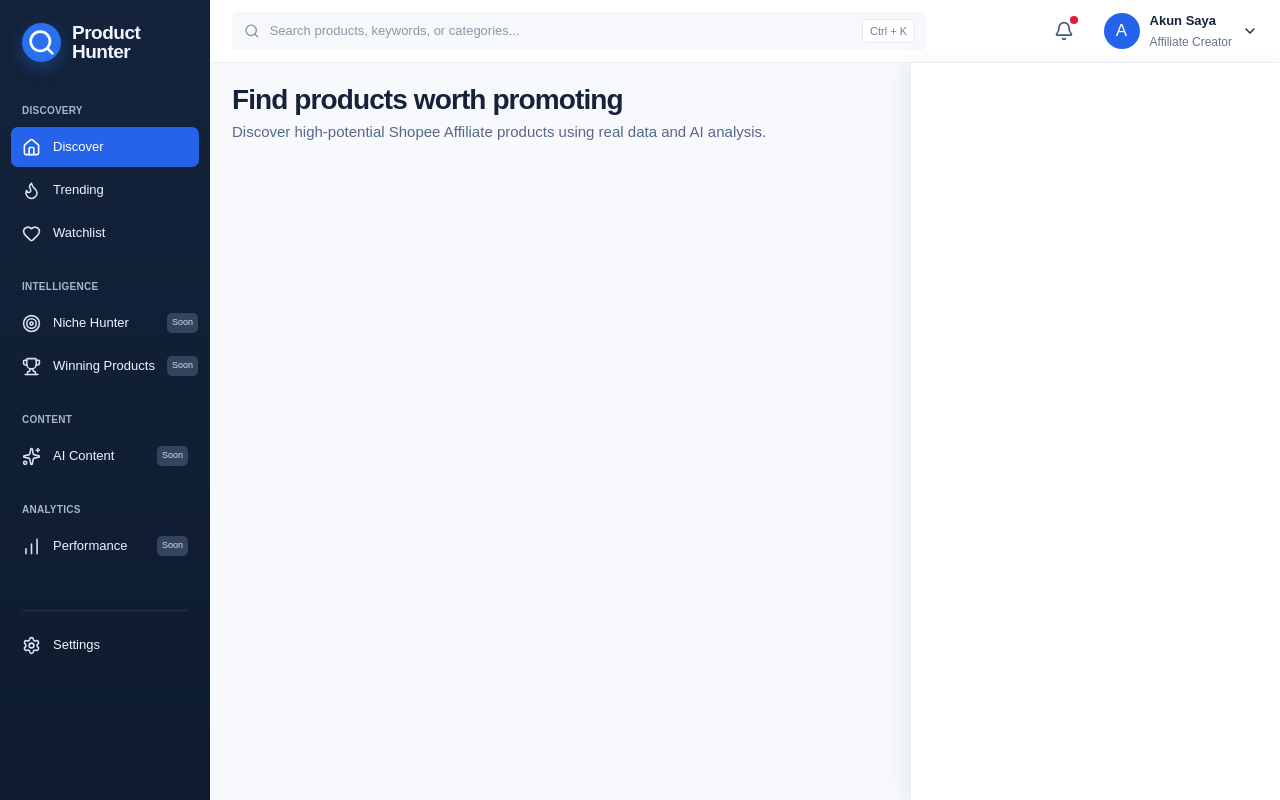
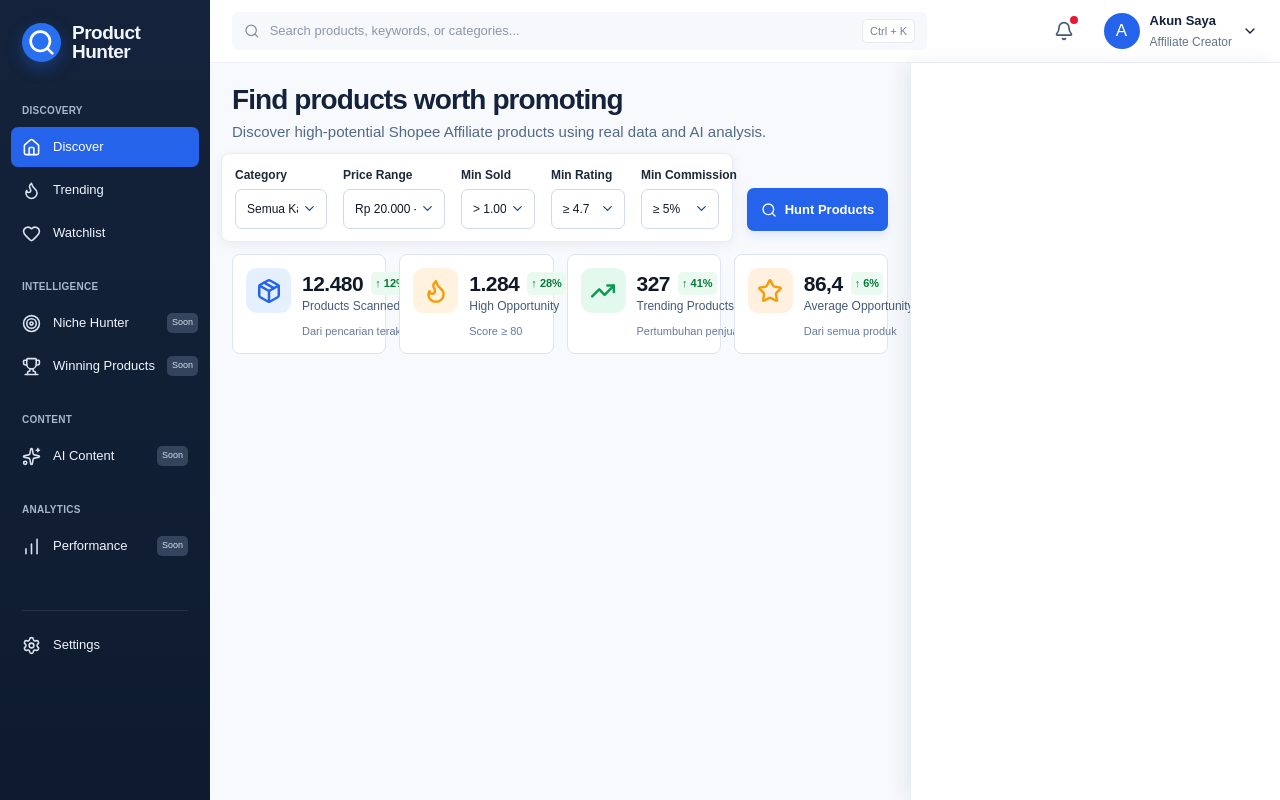
Before and after one commit to fiqqifauzi/producthunt, a Next.js app: page / in a window 1280 px wide. Built offline with nearby package versions, Linux system fonts and the light colour scheme.

Commit message:
feat(v2): add discovery filters and KPI strip

```diff
--- a/app/globals.css
+++ b/app/globals.css
@@ -28,7 +28,7 @@
 * { box-sizing: border-box; }
 html, body { min-height: 100%; }
 body { margin: 0; background: var(--background); color: var(--text); font-family: Arial, Helvetica, sans-serif; }
-button, input { font: inherit; }
+button, input, select { font: inherit; }
 a { text-decoration: none; }
 :focus-visible { outline: 2px solid var(--primary); outline-offset: 2px; }
 
@@ -68,11 +68,40 @@
 .dashboard-content h1 { margin: 0; color: #14233b; font-size: 28px; font-weight: 750; letter-spacing: -.9px; line-height: 1.2; }
 .dashboard-content p { margin: 4px 0 0; color: #536987; font-size: 15px; line-height: 1.5; }
 .detail-region { grid-column: 3; grid-row: 2; min-height: calc(100vh - 63px); border-left: 1px solid #e8edf4; background: var(--surface); box-shadow: -6px 0 18px #122a4b12; }
+.sr-only { position: absolute; width: 1px; height: 1px; padding: 0; margin: -1px; overflow: hidden; clip: rect(0, 0, 0, 0); white-space: nowrap; border: 0; }
+.discovery-filters { display: flex; align-items: flex-end; gap: 14px; margin: 10px 0 0 -11px; }
+.filter-fields { flex: 1; min-width: 0; min-height: 88px; display: grid; grid-template-columns: 1.12fr 1.24fr .9fr .9fr .95fr; gap: 16px; padding: 12px 13px; border: 1px solid #e8edf5; border-radius: 8px; background: var(--surface); box-shadow: 0 3px 12px #102a5110; }
+.filter-field { min-width: 0; display: flex; flex-direction: column; gap: 5px; }
+.filter-field label { color: #1d2939; font-size: 12px; font-weight: 600; white-space: nowrap; }
+.select-wrap { position: relative; }
+.select-wrap select { width: 100%; height: 40px; appearance: none; padding: 0 28px 0 11px; border: 1px solid #cfdaed; border-radius: 7px; background: white; color: #111827; font-size: 12px; white-space: nowrap; cursor: pointer; }
+.select-wrap svg { position: absolute; top: 12px; right: 10px; color: #264b7b; pointer-events: none; }
+.select-wrap select:focus-visible { outline: 2px solid var(--primary); outline-offset: 2px; }
+.button { display: inline-flex; align-items: center; justify-content: center; gap: 8px; border: 0; border-radius: 7px; font-size: 13px; font-weight: 600; white-space: nowrap; cursor: pointer; }
+.button-primary { background: var(--primary); color: white; box-shadow: 0 5px 10px #2563eb1c; }
+.button-primary:hover { background: #1d55cf; }
+.hunt-button { flex: none; width: 141px; height: 43px; margin-bottom: 11px; }
+.kpi-strip { display: grid; grid-template-columns: repeat(4, minmax(0, 1fr)); gap: 13px; margin-top: 12px; }
+.kpi-card { min-width: 0; min-height: 100px; display: flex; gap: 11px; padding: 13px 13px; border: 1px solid #dce5f1; border-radius: 8px; background: white; }
+.kpi-icon { width: 45px; height: 45px; flex: none; display: grid; place-items: center; border-radius: 11px; }
+.kpi-blue .kpi-icon { background: #e5f0ff; color: #2563eb; }
+.kpi-orange .kpi-icon { background: #fff2df; color: #f59e0b; }
+.kpi-green .kpi-icon { background: #e3f9ee; color: #079b52; }
+.kpi-amber .kpi-icon { background: #fff0df; color: #f59e0b; }
+.kpi-content { min-width: 0; padding-top: 4px; }
+.kpi-value-line { display: flex; align-items: center; gap: 8px; white-space: nowrap; }
+.kpi-value-line strong { color: #111827; font-size: 21px; font-weight: 750; letter-spacing: -.5px; line-height: 1.1; }
+.kpi-change { padding: 3px 4px; border-radius: 5px; background: #eafaf1; color: #067a3a; font-size: 11px; font-weight: 650; }
+.kpi-label { margin-top: 2px; color: #455a78; font-size: 12px; white-space: nowrap; }
+.kpi-note { margin-top: 8px; color: #667a99; font-size: 11px; white-space: nowrap; }
 
 @media (max-width: 1100px) {
   .dashboard-shell { grid-template-columns: 210px minmax(0, 1fr); }
   .top-search { grid-column: 2; }
   .detail-region { display: none; }
+  .discovery-filters { flex-wrap: wrap; margin-left: 0; }
+  .filter-fields { flex-basis: 100%; }
+  .hunt-button { margin-bottom: 0; }
 }
 
 @media (max-width: 700px) {
@@ -87,4 +116,11 @@
   .user-account-copy, .user-account > svg { display: none; }
   .dashboard-content { padding: 22px 14px; }
   .dashboard-content h1 { font-size: 22px; }
+  .filter-fields { grid-template-columns: repeat(2, minmax(0, 1fr)); }
+  .kpi-strip { grid-template-columns: repeat(2, minmax(0, 1fr)); }
+  .kpi-card { min-height: 105px; }
 }
+@media (max-width: 420px) {
+  .filter-fields, .kpi-strip { grid-template-columns: 1fr; }
+  .hunt-button { width: 100%; }
+}
--- /dev/null
+++ b/components/product-hunter/discovery-filters.tsx
@@ -0,0 +1,69 @@
+import { Search } from "lucide-react";
+import { Button } from "../ui/button";
+import { Select } from "../ui/select";
+
+export type ProductFilters = {
+  category: string;
+  priceRange: string;
+  minSold: number;
+  minRating: number;
+  minCommission: number;
+};
+
+export const defaultFilters: ProductFilters = {
+  category: "all",
+  priceRange: "20000-200000",
+  minSold: 1000,
+  minRating: 4.7,
+  minCommission: 5,
+};
+
+type DiscoveryFiltersProps = {
+  value: ProductFilters;
+  onChange: (next: ProductFilters) => void;
+  onHunt: () => void;
+};
+
+export function DiscoveryFilters({ value, onChange, onHunt }: DiscoveryFiltersProps): React.JSX.Element {
+  return (
+    <form className="discovery-filters" onSubmit={(event) => { event.preventDefault(); onHunt(); }}>
+      <div className="filter-fields">
+        <Select label="Category" value={value.category} onChange={(event) => onChange({ ...value, category: event.target.value })} options={[
+          { value: "all", label: "Semua Kategori" },
+          { value: "Rumah Tangga", label: "Rumah Tangga" },
+          { value: "Peralatan Dapur", label: "Peralatan Dapur" },
+          { value: "Elektronik", label: "Elektronik" },
+          { value: "Kecantikan", label: "Kecantikan" },
+        ]} />
+        <Select label="Price Range" value={value.priceRange} onChange={(event) => onChange({ ...value, priceRange: event.target.value })} options={[
+          { value: "all", label: "Semua Harga" },
+          { value: "20000-200000", label: "Rp 20.000 - 200.000" },
+          { value: "0-50000", label: "Di bawah Rp 50.000" },
+          { value: "50000-100000", label: "Rp 50.000 - 100.000" },
+          { value: "100000-200000", label: "Rp 100.000 - 200.000" },
+          { value: "200000+", label: "Di atas Rp 200.000" },
+        ]} />
+        <Select label="Min Sold" value={String(value.minSold)} onChange={(event) => onChange({ ...value, minSold: Number(event.target.value) })} options={[
+          { value: "0", label: "Semua" },
+          { value: "1000", label: "> 1.000" },
+          { value: "3000", label: "> 3.000" },
+          { value: "5000", label: "> 5.000" },
+          { value: "10000", label: "> 10.000" },
+        ]} />
+        <Select label="Min Rating" value={String(value.minRating)} onChange={(event) => onChange({ ...value, minRating: Number(event.target.value) })} options={[
+          { value: "0", label: "Semua" },
+          { value: "4.7", label: "≥ 4.7" },
+          { value: "4.8", label: "≥ 4.8" },
+          { value: "4.9", label: "≥ 4.9" },
+        ]} />
+        <Select label="Min Commission" value={String(value.minCommission)} onChange={(event) => onChange({ ...value, minCommission: Number(event.target.value) })} options={[
+          { value: "0", label: "Semua" },
+          { value: "5", label: "≥ 5%" },
+          { value: "10", label: "≥ 10%" },
+          { value: "15", label: "≥ 15%" },
+        ]} />
+      </div>
+      <Button type="submit" className="hunt-button"><Search size={16} aria-hidden="true" />Hunt Products</Button>
+    </form>
+  );
+}
--- /dev/null
+++ b/components/product-hunter/kpi-strip.tsx
@@ -0,0 +1,35 @@
+import { Flame, Package, Star, TrendingUp } from "lucide-react";
+
+type KpiStripProps = {
+  productsScanned: number;
+  highOpportunity: number;
+  trendingProducts: number;
+  averageOpportunity: number;
+};
+
+const integer = new Intl.NumberFormat("id-ID");
+const decimal = new Intl.NumberFormat("id-ID", { minimumFractionDigits: 1, maximumFractionDigits: 1 });
+
+export function KpiStrip({ productsScanned, highOpportunity, trendingProducts, averageOpportunity }: KpiStripProps): React.JSX.Element {
+  const cards = [
+    { label: "Products Scanned", value: integer.format(productsScanned), change: "12%", note: "Dari pencarian terakhir", icon: Package, tone: "blue" },
+    { label: "High Opportunity", value: integer.format(highOpportunity), change: "28%", note: "Score ≥ 80", icon: Flame, tone: "orange" },
+    { label: "Trending Products", value: integer.format(trendingProducts), change: "41%", note: "Pertumbuhan penjualan", icon: TrendingUp, tone: "green" },
+    { label: "Average Opportunity", value: decimal.format(averageOpportunity), change: "6%", note: "Dari semua produk", icon: Star, tone: "amber" },
+  ] as const;
+
+  return (
+    <section className="kpi-strip" aria-label="Product discovery summary">
+      {cards.map(({ label, value, change, note, icon: Icon, tone }) => (
+        <article className={`kpi-card kpi-${tone}`} key={label}>
+          <div className="kpi-icon" aria-hidden="true"><Icon size={26} strokeWidth={2.3} /></div>
+          <div className="kpi-content">
+            <div className="kpi-value-line"><strong>{value}</strong><span className="kpi-change">↑ {change}</span></div>
+            <div className="kpi-label">{label}</div>
+            <div className="kpi-note">{note}</div>
+          </div>
+        </article>
+      ))}
+    </section>
+  );
+}
--- a/components/product-hunter/product-hunter-dashboard.tsx
+++ b/components/product-hunter/product-hunter-dashboard.tsx
@@ -3,9 +3,13 @@
 import { useState } from "react";
 import { AppSidebar } from "./app-sidebar";
 import { TopSearch } from "./top-search";
+import { DiscoveryFilters, defaultFilters } from "./discovery-filters";
+import { KpiStrip } from "./kpi-strip";
 
 export function ProductHunterDashboard(): React.JSX.Element {
   const [query, setQuery] = useState("");
+  const [filters, setFilters] = useState(defaultFilters);
+  const [huntCount, setHuntCount] = useState(0);
 
   return (
     <div className="dashboard-shell">
@@ -14,6 +18,9 @@
       <main className="dashboard-content" id="discover">
         <h1>Find products worth promoting</h1>
         <p>Discover high-potential Shopee Affiliate products using real data and AI analysis.</p>
+        <DiscoveryFilters value={filters} onChange={setFilters} onHunt={() => setHuntCount((count) => count + 1)} />
+        <span className="sr-only" aria-live="polite">{huntCount > 0 ? `Search applied for ${query || "all products"}` : ""}</span>
+        <KpiStrip productsScanned={12480} highOpportunity={1284} trendingProducts={327} averageOpportunity={86.4} />
       </main>
       <aside className="detail-region" aria-label="Product details" />
     </div>
--- /dev/null
+++ b/components/ui/button.tsx
@@ -0,0 +1,8 @@
+import type { ButtonHTMLAttributes, ReactNode } from "react";
+import { cn } from "../../lib/utils";
+
+type ButtonProps = ButtonHTMLAttributes<HTMLButtonElement> & { children: ReactNode };
+
+export function Button({ children, className, type = "button", ...props }: ButtonProps): React.JSX.Element {
+  return <button type={type} className={cn("button button-primary", className)} {...props}>{children}</button>;
+}
--- /dev/null
+++ b/components/ui/select.tsx
@@ -0,0 +1,23 @@
+import { ChevronDown } from "lucide-react";
+import type { SelectHTMLAttributes } from "react";
+
+type SelectProps = SelectHTMLAttributes<HTMLSelectElement> & {
+  label: string;
+  options: ReadonlyArray<{ value: string; label: string }>;
+};
+
+export function Select({ label, options, id, ...props }: SelectProps): React.JSX.Element {
+  const selectId = id ?? `filter-${label.toLowerCase().replaceAll(" ", "-")}`;
+
+  return (
+    <div className="filter-field">
+      <label htmlFor={selectId}>{label}</label>
+      <div className="select-wrap">
+        <select id={selectId} {...props}>
+          {options.map((option) => <option key={option.value} value={option.value}>{option.label}</option>)}
+        </select>
+        <ChevronDown size={15} aria-hidden="true" />
+      </div>
+    </div>
+  );
+}
```
Also changed, not shown: 1 other file (tests, documents, lock files or other folders).
